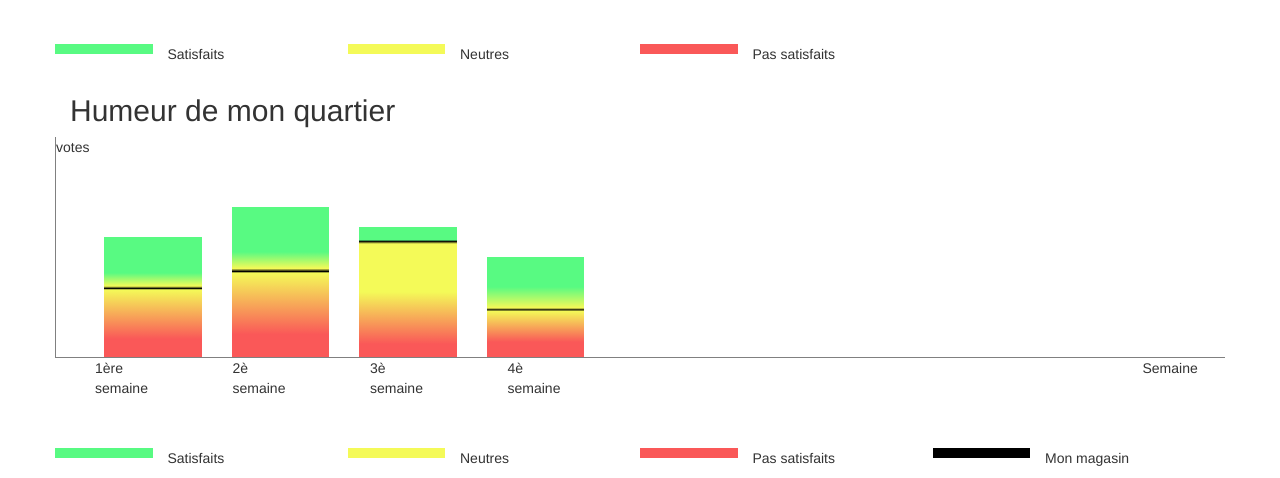
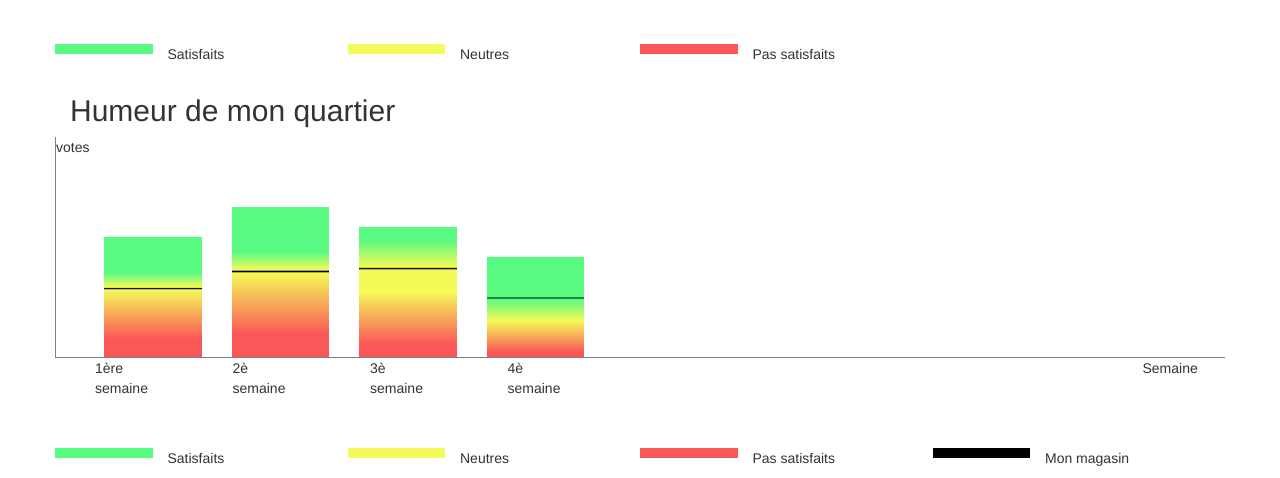
Before and after one commit to Jasdero/MoodSWO, a PHP site: page /pros.php in a window 1280 px wide. Shown: the part 681-1159 px from the top of the page. Run offline with PHP 8.4, Linux system fonts and the light colour scheme.

Commit message:
moyenne quartier2

```diff
--- a/bars.css
+++ b/bars.css
@@ -82,23 +82,23 @@
 .un{
     margin-top: 100px;
     height: 120px;
-    background: linear-gradient(#58FA82 30%, #F4FA58 41%, black 43%, #F4FA58 44%, #FA5858 85%);
+    background: linear-gradient(#58FA82 30%, #F4FA58 42%, black 43%, #F4FA58 44%, #FA5858 85%);
 }
 
 .deux{
     margin-top: 70px;
     height: 150px;
-    background: linear-gradient(#58FA82 30%, #F4FA58 41%, black 43%, #F4FA58 44%, #FA5858 85%);
+    background: linear-gradient(#58FA82 30%, #F4FA58 42%, black 43%, #F4FA58 44%, #FA5858 85%);
 }
 
 .trois{
     margin-top: 90px;
     height: 130px;
-    background: linear-gradient(#58FA82 10%, black 11%,#F4FA58 13%, #F4FA58 50%, #FA5858 90%);
+    background: linear-gradient(#58FA82 10%, #F4FA58 31%, black 32%, #F4FA58 33%, #F4FA58 50%, #FA5858 90%);
 }
 
 .quatre{
     margin-top: 120px;
     height: 100px;
-    background: linear-gradient(#58FA82 30%, #F4FA58 51%, black 53%, #F4FA58 54%, #FA5858 85%);
+    background: linear-gradient(#58FA82 40%, black 41%,#58FA82 42%,  #F4FA58 64%, #FA5858 95%);
 }
```
